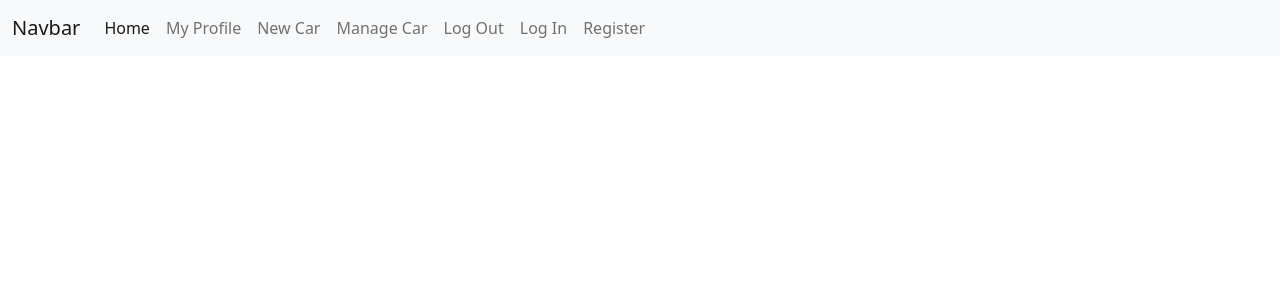
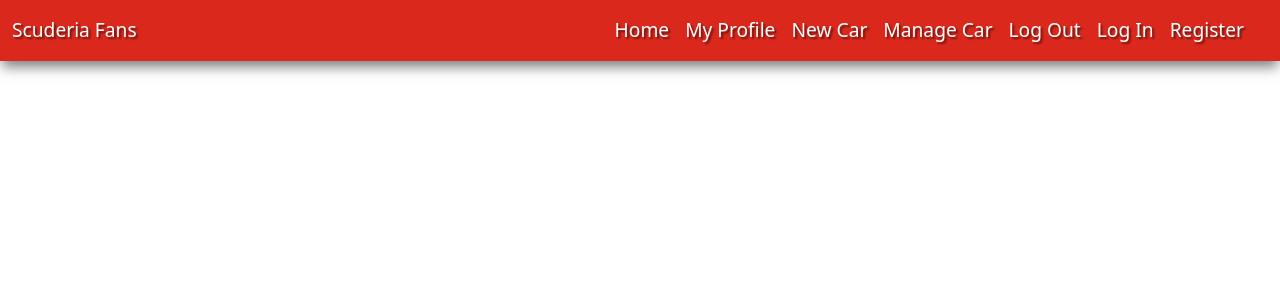
Before and after one commit to cartman1978/the-scuderia-ferrari_f1, a Flask app: page / in a window 1280 px wide. Shown: the top 300 px of the page. Run offline with Flask 2, Linux system fonts and the light colour scheme; data that the repository does not hold is empty; some libraries are stand-ins or nearby versions.

Commit message:
Styling new bootsrap nav

```diff
--- a/static/css/style.css
+++ b/static/css/style.css
@@ -1,12 +1,19 @@
 nav {
     background-color: #DA281C !important;
+    box-shadow: 0px 8px 12px -2px rgba(0, 0, 0, 0.5);
 }
 
-.text-shadow {
+.navbar-brand, .nav-link {
+    color: #fff;
     text-shadow: 2px 2px 2px rgba(0, 0, 0, 0.5);
-    ;
+    font-size: 1.2rem;
 }
 
-.mob-header {
-    color: #DA281C;
+.nav-link:hover, .navbar-brand:hover {
+    color: rgb(221, 216, 216);
 }
+
+.navbar-nav {
+    margin: auto;
+    margin-right: 1rem;
+}
--- a/templates/base.html
+++ b/templates/base.html
@@ -18,50 +18,18 @@
 
 <body>
 
-    <!-- <header>
 
-        <nav class="text-shadow">
-            <div class="navigation">
-                <a href="{{ url_for('get_cars') }}" class="brand-logo">Scuderia Fan</a>
-                <a href="#" data-target="mobile-demo" class="sidenav-trigger"><i class="fas fa-bars"></i></a>
-                <ul class="right hide-on-med-and-down">
-                    <li><a href="{{ url_for('get_cars') }}">Home</a></li>
-                    <li><a href="#">My Profile</a></li>
-                    <li><a href="#">New Car</a></li>
-                    <li><a href="#">Manage Cars</a></li>
-                    <li><a href="#">Log Out</a></li>
-                    <li><a href="#">Log In</a></li>
-                    <li><a href="{{ url_for('register') }}">Register</a></li>
-                </ul>
-            </div>
-        </nav>
-
-        <ul class="sidenav" id="mobile-demo">
-            <li>
-                <h4 class="center-align mob-header">Scuderia Fans</h4>
-            </li>
-            <li><a href="{{ url_for('get_cars') }}">Home</a></li>
-            <li><a href="#">My Profile</a></li>
-            <li><a href="#">New Car</a></li>
-            <li><a href="#">Manage Cars</a></li>
-            <li><a href="#">Log Out</a></li>
-            <li><a href="#">Log In</a></li>
-            <li><a href="{{ url_for('register') }}">Register</a></li>
-        </ul>
-    </header> -->
-
-
-    <nav class="navbar navbar-expand-lg navbar-light bg-light">
+    <nav class="navbar navbar-expand-lg ">
         <div class="container-fluid">
-            <a class="navbar-brand" href="#">Navbar</a>
+            <a class="navbar-brand" href="#">Scuderia Fans</a>
             <button class="navbar-toggler" type="button" data-bs-toggle="collapse" data-bs-target="#navbarNavDropdown"
                 aria-controls="navbarNavDropdown" aria-expanded="false" aria-label="Toggle navigation">
-                <span class="navbar-toggler-icon"></span>
+                <span class="navbar-toggler-icon"><i class="fas fa-bars"></i></span>
             </button>
             <div class="collapse navbar-collapse" id="navbarNavDropdown">
                 <ul class="navbar-nav">
                     <li class="nav-item">
-                        <a class="nav-link active" aria-current="page" href="#">Home</a>
+                        <a class="nav-link active" aria-current="page" href="{{ url_for('get_cars') }}">Home</a>
                     </li>
                     <li class="nav-item">
                         <a class="nav-link" href="#">My Profile</a>
```
